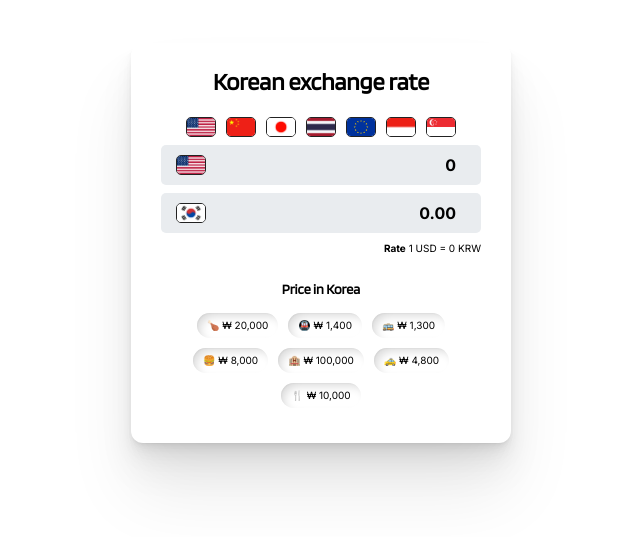
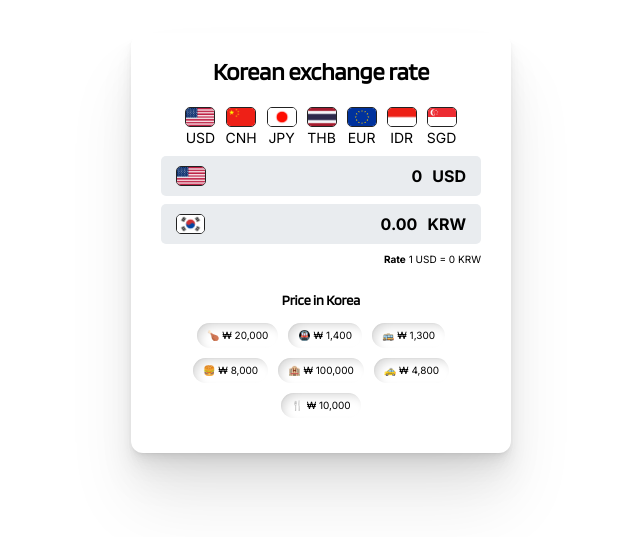
Before and after one commit to boohyunsik/riverbank-exchange-rate, a Next.js app: page / in a window 1280 px wide. Shown: the part 157-694 px from the top of the page, without its empty margins (319-959 px from the left). Built offline with nearby package versions, Linux system fonts and the light colour scheme; no server answers.

Commit message:
fix: add currenycy name

```diff
--- /dev/null
+++ b/app/component/flag.tsx
@@ -0,0 +1,15 @@
+export interface FlagProps {
+    src: string;
+    name: string;
+    onClick: (any) => void;
+}
+
+export const Flag = ({ src, name, onClick }: FlagProps) => {
+    const parsedName = name.split('(')[0];
+    return (
+        <div id={'flag-wrapper'} key={`id-${name}`} onClick={onClick}>
+            <img key={`id-${name}`} id={"country_img"} src={src} />
+            { parsedName }
+        </div>
+    )
+}
--- a/app/data/constants.ts
+++ b/app/data/constants.ts
@@ -2,6 +2,8 @@ export interface Country {
     id: string;
     img: string;
     currencyUnit: string;
+    originalCurrencyUnit: string;
+    divideUnit: number;
 }
 
 export const countries: Country[] = [
@@ -9,16 +11,22 @@ export const countries: Country[] = [
         id: 'US',
         img: 'us.png',
         currencyUnit: 'USD',
+        originalCurrencyUnit: 'USD',
+        divideUnit: 1,
     },
     {
         id: 'CHINA',
         img: 'china.png',
-        currencyUnit: 'CNH'
+        currencyUnit: 'CNH',
+        originalCurrencyUnit: 'CHN',
+        divideUnit: 1,
     },
     {
         id: 'JAPAN',
         img: 'japan.png',
-        currencyUnit: 'JPY(100)'
+        currencyUnit: 'JPY',
+        originalCurrencyUnit: 'JPY(100)',
+        divideUnit: 100,
     },
     // {
     //     id: 'VIETNAM',
@@ -28,22 +36,30 @@ export const countries: Country[] = [
     {
         id: 'THAILAND',
         img: 'thailand.png',
-        currencyUnit: 'THB'
+        currencyUnit: 'THB',
+        originalCurrencyUnit: 'THB',
+        divideUnit: 1,
     },
     {
         id: 'EU',
         img: 'eu.png',
-        currencyUnit: 'EUR'
+        currencyUnit: 'EUR',
+        originalCurrencyUnit: 'EUR',
+        divideUnit: 1,
     },
     {
         id: 'INDONESIA',
         img: 'indonesia.png',
-        currencyUnit: 'IDR(100)'
+        currencyUnit: 'IDR',
+        originalCurrencyUnit: 'IDR(100)',
+        divideUnit: 100,
     },
     {
         id: 'SINGAPORE',
         img: 'singapore.png',
-        currencyUnit: 'SGD'
+        currencyUnit: 'SGD',
+        originalCurrencyUnit: 'SGD',
+        divideUnit: 1,
     }
     // {
     //     id: 'TAIWAN',
--- a/app/globals.css
+++ b/app/globals.css
@@ -238,3 +238,11 @@ body {
   gap: 10px;
   border-radius: 20px;
 }
+
+#flag-wrapper {
+  display: flex;
+  flex-direction: column;
+  align-items: center;
+  font-size: 14px;
+  cursor: pointer;
+}
--- a/app/page.tsx
+++ b/app/page.tsx
@@ -2,6 +2,7 @@
 import {FormEvent, useEffect, useState} from "react";
 import {ExchangeRate, getExchangeRate} from "@/app/data/getExchangeRate";
 import {countries, Country, prices} from "@/app/data/constants";
+import {Flag} from "@/app/component/flag";
 
 export default function Home() {
   const [inputA, setInputA] = useState(`0`);
@@ -23,11 +24,13 @@ export default function Home() {
   })
 
   const onClickCountry = (country: Country) => {
+      console.log(`onClickCountry: ${country}`);
       setSelectedCountry(country);
   }
 
   const showCurrency = (country: Country) => {
-      if (country.currencyUnit.endsWith('100)')) {
+      console.log(`showCurrency`, country);
+      if (country.divideUnit == 100) {
           return '100';
       }
 
@@ -35,26 +38,18 @@ export default function Home() {
   }
 
   const calculateExchangeRate = (country: Country) => {
-      const find = exchangeRates.find((item) => item.currencyUnit === country.currencyUnit);
+      console.log(`calculateExchangeRate`, country);
+      const find = exchangeRates.find((item) => item.currencyUnit === country.originalCurrencyUnit);
       if (find == null) {
           return '0';
       }
       return find.sendingRate;
   }
 
-  const refreshExchangeRate = () => {
-      getExchangeRate().then((r) => {
-          console.log(`set exchange rate`, r);
-          setExchangeRates(r);
-      })
-  }
-
   const calculateExchangedAmount = (input: string, country: Country) => {
       const rate = calculateExchangeRate(country).replace(',', '');
       let result = (parseFloat(input) * parseFloat(rate))
-      if (country.currencyUnit.endsWith('100)')) {
-         result = result / 100;
-      }
+      result = result / country.divideUnit;
       return result.toFixed(2);
   }
 
@@ -66,7 +61,11 @@ export default function Home() {
               {
                   countries.map((country) => {
                       return (
-                          <img key={country.id} id={"country_img"} src={country.img} onClick={event => onClickCountry(country)} />
+                          <Flag key={country.id}
+                                id={"country_img"}
+                                src={country.img}
+                                name={country.currencyUnit}
+                                onClick={event => onClickCountry(country)} />
                       )
                   })
               }
@@ -74,10 +73,12 @@ export default function Home() {
           <div id={"exchange_input_container"}>
               <img id={"country_img"} src={selectedCountry.img}/>
               <input id={"exchange_input"} type={"number"} value={inputA} onChange={handleInputAChange}/>
+              <div><b>{ selectedCountry.currencyUnit }</b></div>
           </div>
           <div id={"exchange_input_container"}>
               <img id={"country_img"} src={"korea.png"}/>
               <input id={"exchange_input"} value={calculateExchangedAmount(inputA, selectedCountry)} onChange={handleInputBChange}/>
+              <div><b>KRW</b></div>
           </div>
           <div id={"exchange_rate_container"}>
               {/*<div id={"refresh_exchange_rate"} onClick={event => refreshExchangeRate()}>*/}
```
